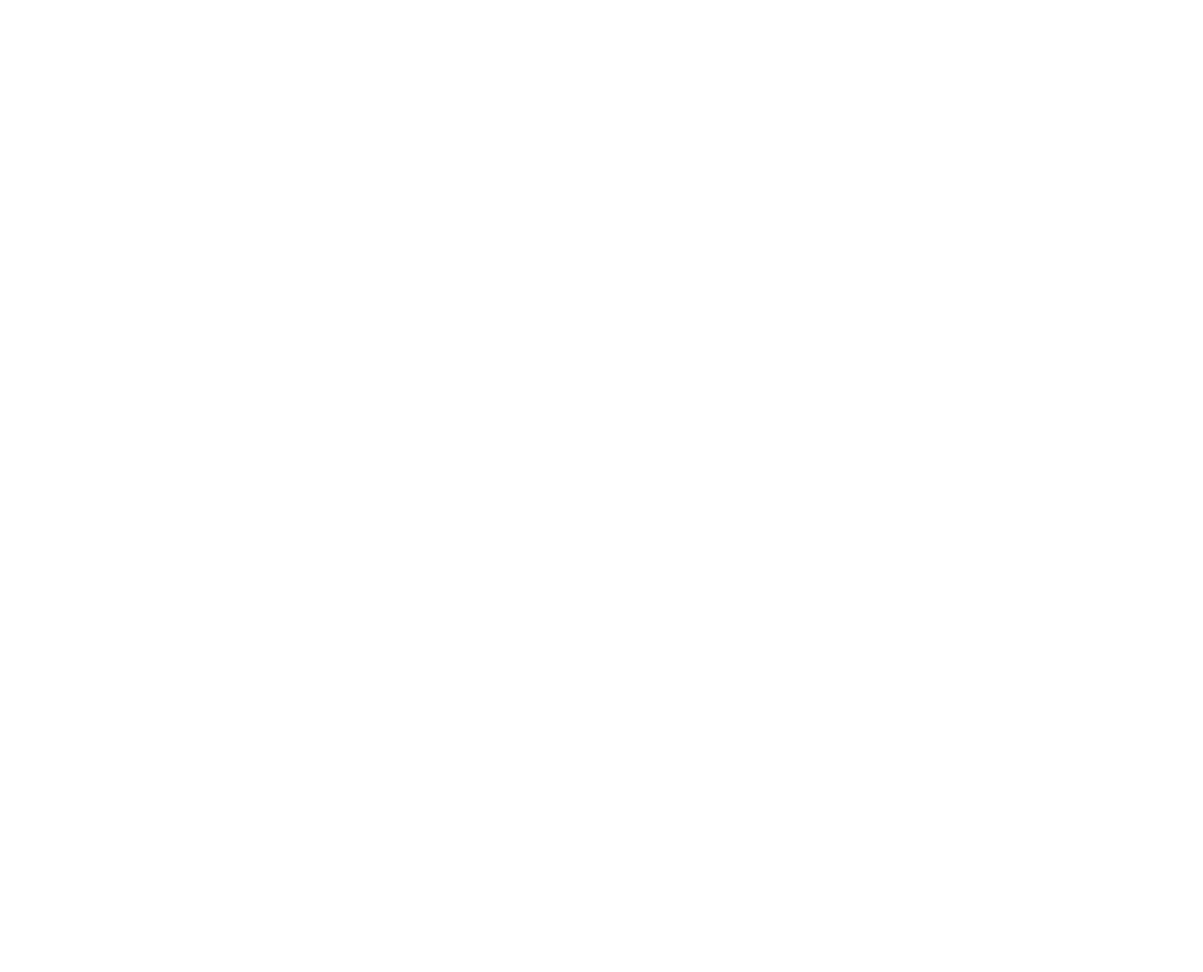
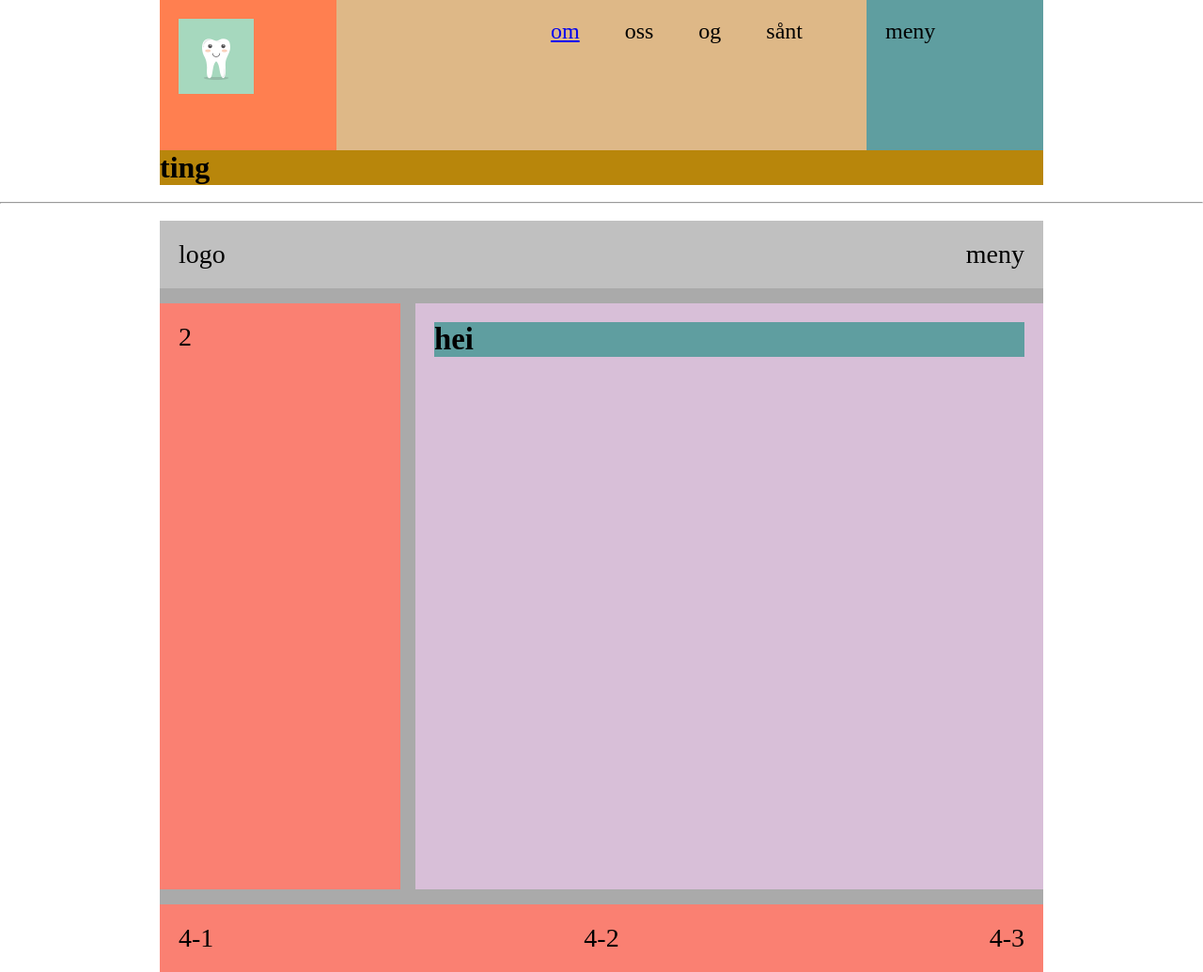
Before and after one commit to Yngvolainen/FlexGrid, a plain HTML site: page index.html in a window 1280 px wide. Shown: the whole page at 94% size. Before the commit the page ends 800 px from the top, so only its background shows below. Drawn offline with Linux system fonts and the light colour scheme.

Commit message:
oppdatering1

```diff
--- a/css/style.css
+++ b/css/style.css
@@ -1,8 +1,125 @@
-.container {
-    width: 80vw;
-    background-color: beige;
+.wrapper {
+    width: 100%;
+    max-width: 940px;
+    margin: 0 auto;
 }
 
-.nav {
+.flexcontainer {
+    width: 100%;
+    height: 20vh;
+    max-width: 940px;
+    margin: 0 auto;
+    background: #ddd;
+    display: flex;
+    flex-direction: row;
 
 }
+
+.flexitem {
+    padding: 20px;
+    font-size: 24px;
+
+}
+
+.logo {
+    background: coral;
+    flex-grow: 1;
+    width: 100px;
+    flex-basis: 20%;
+}
+
+.logoimg {
+    width: 80px;
+    object-fit: contain;
+}
+
+.header {
+    background: burlywood;
+    flex-grow: 2;
+    flex-basis: 60%;
+    display: flex;
+    justify-content: right;
+}
+
+.header div {
+    margin-right: 3rem;
+
+}
+
+.main {
+    background: cadetblue;
+    flex-grow: 1;
+    flex-basis: 20%;
+    justify-content: right;
+}
+
+.greier {
+
+    background: darkgoldenrod;
+}
+
+.grid-container {
+    width: 100%;
+    height: 100vh;
+    max-width: 940px;
+    background: #aaa;
+    margin: 0 auto;
+    display: grid;
+    /* grid-template-columns: repeat(auto-fit, minmax(300px, 1fr); */
+    grid-template-columns: 20vw 1fr;
+    grid-auto-rows: min-content 1fr min-content;
+    /* row-gap: 20px;
+    column-gap: 20px;      */
+    gap: 1rem;
+    /* grid-template-areas:
+        "box1 box1 box1"
+        "box2 box2 box2"
+        "box3 box3 box3"
+        "... box4 ..." */
+
+
+        ;
+}
+
+.grid-item {
+    background: salmon;
+    /* width: 100px;
+    height: 100px; */
+    padding: 20px;
+    font-size: 28px;
+}
+
+
+.box-1 {
+    background: silver;
+    grid-column: 1 / 3;
+}
+
+.box-2 {
+    grid-column: 1 / 2;
+    grid-row: 2 / 3;
+}
+
+.box-3 {
+    background: thistle;
+    grid-column: 2 / 3;
+}
+
+.box-4 {
+    grid-column: 1 / 3;
+    grid-row: 3 / 4;
+
+}
+
+.meny {
+    display: flex;
+    justify-content: space-between;
+    flex-grow: 1;
+}
+
+
+.pluss-flex {
+    display: flex;
+    justify-content: space-between;
+
+}
--- a/index.html
+++ b/index.html
@@ -8,22 +8,58 @@
     <title>Flexbox</title>
 </head>
 <body>
+    <div class="wrapper">
+         <div class="flexcontainer">
 
-    <div class="container">
+                <div class="logo flexitem">
+                    <img class="logoimg" src="assets/teeth-1670434_640.png" alt="tooth">
+                </div>
 
-        <div class="nav">
-            <div class="logo"></div>
-            <div class="menu"></div>
+                <div class="header flexitem">
+                    <div><a href="www.wikipedia.no">om</a></div>
+                    <div>oss</div>
+                    <div>og</div>
+                    <div>sånt</div>
+                </div>
+
+                <div class="main flexitem">
+                    <div>meny</div>
+                </div>
         </div>
 
-        <div class="header"></div>
+            <div class="greier">
+                <h1>ting</h1>
+            </div>
+        </div>
+    </div>
+    <br>
+    <hr>
+    <br>
+        <div class="grid-container">
 
-        <div class="main"></div>
+            <div class="grid-item box-1">
+                <div class="meny">
+                    <div>logo</div>
+                    <div>meny</div>
+                </div>
 
+            </div>
+            <div class="grid-item box-2">2</div>
+            <div class="grid-item box-3">
+                <div class="main">
+                    <h3>hei</h3>
+                </div>
+            </div>
 
+            <div class="grid-item pluss-flex box-4">
+                <div>4-1</div>
+                <div>4-2</div>
+                <div>4-3</div>
+            </div>
+            <!-- <div class="grid-item box-5">5</div>
+            <div class="grid-item">6</div> -->
 
-
-    </div>
+        </div>
 
 </body>
 </html>
```
Also changed, not shown: assets/teeth-1670434_640.png (added).
